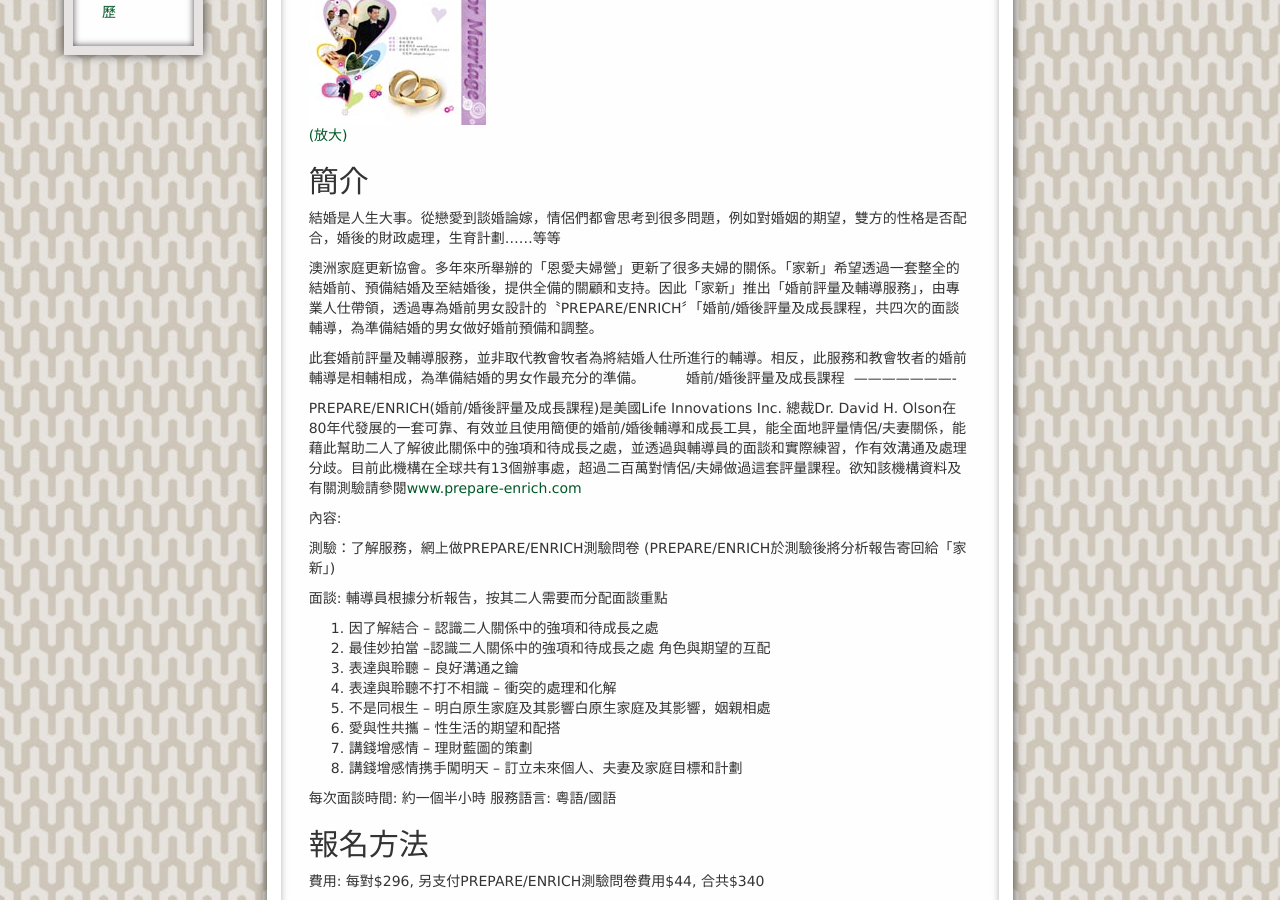
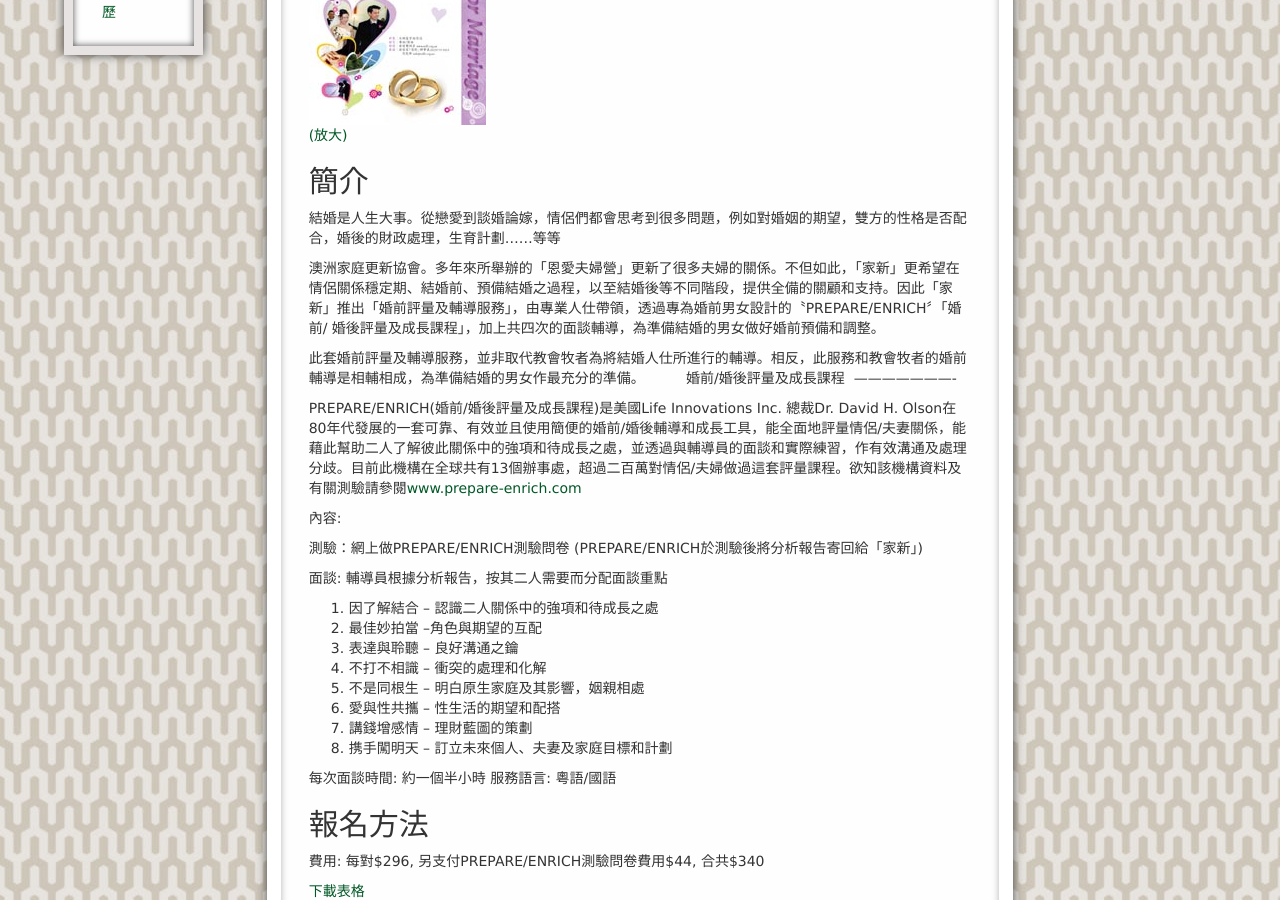
Before and after one commit to mffc/mffc, a Jekyll site: the page built from youth/_posts/2001-01-05-premarcounsel.md, in a window 1280 px wide and 900 px high, scrolled down 511 px. Built offline with Jekyll 4.4.1, drawn with Linux system fonts in a browser that asks for light colours; nearby versions of some CDN libraries; Markdown is read by kramdown in place of the engine named in the settings.

Commit message:
premarcounsel fixes

```diff
--- a/youth/_posts/2001-01-05-premarcounsel.md
+++ b/youth/_posts/2001-01-05-premarcounsel.md
@@ -22,7 +22,8 @@
 -----
 結婚是人生大事。從戀愛到談婚論嫁，情侶們都會思考到很多問題，例如對婚姻的期望，雙方的性格是否配合，婚後的財政處理，生育計劃……等等
 
-澳洲家庭更新協會。多年來所舉辦的「恩愛夫婦營」更新了很多夫婦的關係。「家新」希望透過一套整全的結婚前、預備結婚及至結婚後，提供全備的關顧和支持。因此「家新」推出「婚前評量及輔導服務」，由專業人仕帶領，透過專為婚前男女設計的〝PREPARE/ENRICH〞「婚前/婚後評量及成長課程，共四次的面談輔導，為準備結婚的男女做好婚前預備和調整。
+澳洲家庭更新協會。多年來所舉辦的「恩愛夫婦營」更新了很多夫婦的關係。不但如此，「家新」更希望在情侶關係穩定期、結婚前、預備結婚之過程，以至結婚後等不同階段，提供全備的關顧和支持。因此「家新」推出「婚前評量及輔導服務」，由專業人仕帶領，透過專為婚前男女設計的〝PREPARE/ENRICH〞「婚前/
+婚後評量及成長課程」，加上共四次的面談輔導，為準備結婚的男女做好婚前預備和調整。
 
 此套婚前評量及輔導服務，並非取代教會牧者為將結婚人仕所進行的輔導。相反，此服務和教會牧者的婚前輔導是相輔相成，為準備結婚的男女作最充分的準備。
 
@@ -36,19 +37,19 @@
 
 內容:
 
-測驗：了解服務，網上做PREPARE/ENRICH測驗問卷
+測驗：網上做PREPARE/ENRICH測驗問卷
 (PREPARE/ENRICH於測驗後將分析報告寄回給「家新」)
 
 面談: 輔導員根據分析報告，按其二人需要而分配面談重點
 
 1. 因了解結合 – 認識二人關係中的強項和待成長之處
-2. 最佳妙拍當 –認識二人關係中的強項和待成長之處 角色與期望的互配
+2. 最佳妙拍當 –角色與期望的互配
 3. 表達與聆聽 – 良好溝通之鑰
-4. 表達與聆聽不打不相識 – 衝突的處理和化解
-5. 不是同根生 – 明白原生家庭及其影響白原生家庭及其影響，姻親相處
+4. 不打不相識 – 衝突的處理和化解
+5. 不是同根生 – 明白原生家庭及其影響，姻親相處
 6. 愛與性共攜 – 性生活的期望和配搭
 7. 講錢增感情 – 理財藍圖的策劃
-8. 講錢增感情携手闖明天 – 訂立未來個人、夫妻及家庭目標和計劃
+8. 携手闖明天 – 訂立未來個人、夫妻及家庭目標和計劃
 
 每次面談時間: 約一個半小時
 服務語言: 粵語/國語
```
